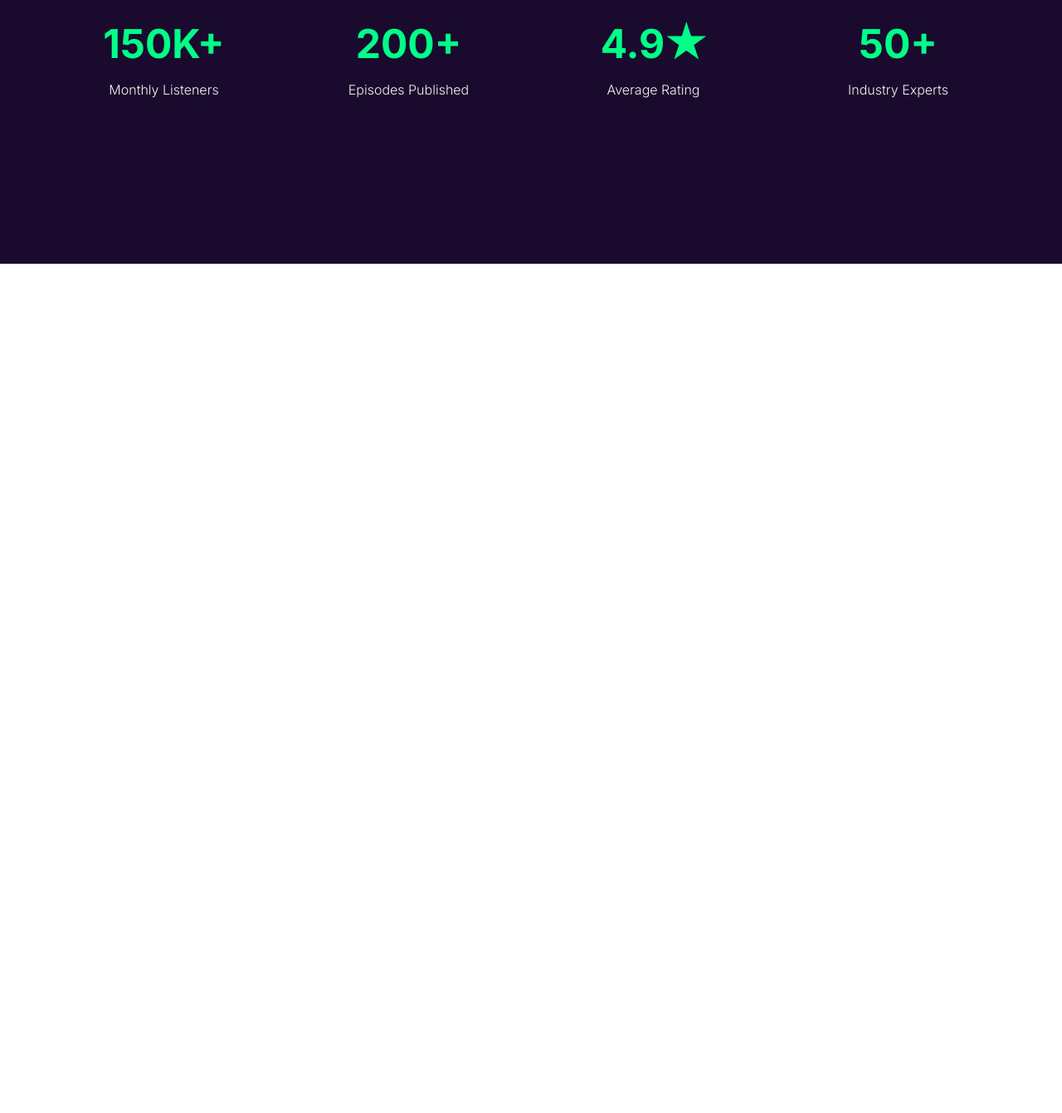
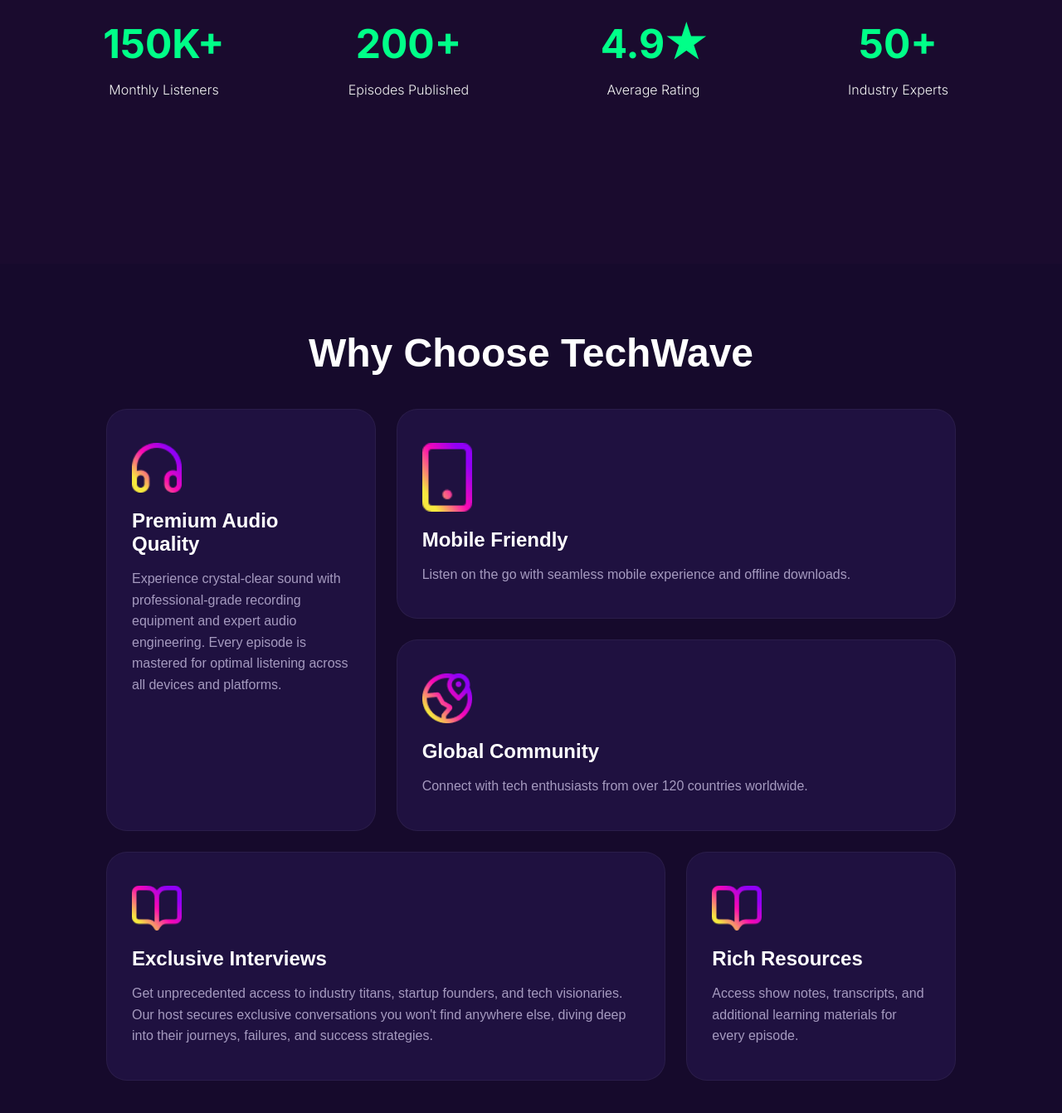
Before and after one commit to kawsarNK/Assignment-2, a plain HTML site: page index.html in a window 1280 px wide. Shown: the part 1104-2446 px from the top of the page at 83% size. Before the commit the page ends 1422 px from the top, so only its background shows below. Drawn offline with Linux system fonts and the light colour scheme.

Commit message:
Complete feature section

```diff
--- a/index.html
+++ b/index.html
@@ -42,8 +42,6 @@
     <main>
         <section class="banner">
             <div class="banner-wrapper">
-
-                <!-- CIRCLE -->
                 <div class="circle">
                     <span class="badge">NEW</span>
 
@@ -54,7 +52,7 @@
 
 
                 <h1>TechWave</h1>
-                <p>Exploring the future of technology, innovation, and digital careers.</p>
+                <p>Your daily dose of tech insights, productivity hacks, and personal growth.</p>
 
                 <div class="banner-buttons">
                     <a href="#" class="btn"><i class="fa-brands fa-spotify"></i> Listen on Spotify</a>
@@ -92,6 +90,46 @@
             </div>
         </section>
 
+        <section id="features" class="features">
+            <h2>Why Choose TechWave</h2>
+
+            <div class="feature-grid">
+                <div class="card">
+                    <img src="./assets/headphone.png" alt="headphone">
+                    <h3>Premium Audio Quality</h3>
+                    <p>Experience crystal-clear sound with professional-grade recording equipment and expert audio
+                        engineering. Every episode is mastered for optimal listening across all devices and platforms.
+                    </p>
+                </div>
+
+                <div class="card">
+                    <img src="./assets/device.png" alt="">
+                    <h3>Mobile Friendly</h3>
+                    <p>Listen on the go with seamless mobile experience and offline downloads.</p>
+                </div>
+
+                <div class="card">
+                    <img src="./assets/location.png" alt="">
+                    <h3>Global Community</h3>
+                    <p>Connect with tech enthusiasts from over 120 countries worldwide.</p>
+                </div>
+
+                <div class="card">
+                    <img src="./assets/resource.png" alt="Resources">
+                    <h3>Exclusive Interviews</h3>
+                    <p>Get unprecedented access to industry titans, startup founders, and tech visionaries. Our host
+                        secures exclusive conversations you won't find anywhere else, diving deep into their journeys,
+                        failures, and success strategies.</p>
+                </div>
+
+                <div class="card">
+                    <img src="./assets/resource.png" alt="Resources">
+                    <h3>Rich Resources</h3>
+                    <p>Access show notes, transcripts, and additional learning materials for every episode.</p>
+                </div>
+            </div>
+        </section>
+
 
 
     </main>
--- a/styles/style.css
+++ b/styles/style.css
@@ -217,6 +217,75 @@
 
 }
 
+.features {
+    padding: 80px 10%;
+    background-color: #160a2c;
+    color: white;
+    text-align: center;
+    font-family: sans-serif;
+}
+
+.features h2 {
+    font-size: 3rem;
+    margin-bottom: 40px;
+    font-weight: 700;
+}
+
+.feature-grid {
+    display: grid;
+    grid-template-columns: repeat(3, 1fr);
+    gap: 25px;
+    text-align: left;
+    max-width: 1600px;
+    margin: 0 auto;
+}
+
+.card {
+    background: #1f1140;
+    padding: 40px 30px;
+    border-radius: 25px;
+    border: 1px solid rgba(255, 255, 255, 0.05);
+    display: flex;
+    flex-direction: column;
+    justify-content: flex-start;
+}
+
+.card img {
+    width: 60px;
+    height: auto;
+    margin-bottom: 20px;
+}
+
+.card h3 {
+    font-size: 1.5rem;
+    margin-bottom: 15px;
+    color: #ffffff;
+}
+
+.card p {
+    color: #a59abf;
+    line-height: 1.6;
+    font-size: 1rem;
+    margin: 0;
+}
+
+.card:nth-child(1) {
+    grid-row: span 2;
+}
+
+.card:nth-child(2) {
+    grid-column: span 2;
+}
+
+.card:nth-child(3) {
+    grid-column: span 2;
+}
+
+.card:nth-child(4) {
+    grid-column: span 2;
+}
+
+
 @media (max-width: 576px) {
     .nav-links {
         display: none;
@@ -245,10 +314,29 @@
     }
 
     .banner-buttons {
-        flex-direction: column;
+        /* flex-direction: column; */
     }
 
     .stats {
         grid-template-columns: repeat(2, 1fr);
     }
+
+    .features {
+        padding: 40px 20px;
+    }
+
+    .feature-grid {
+        grid-template-columns: 1fr;
+        gap: 20px;
+    }
+
+    .card {
+        grid-row: auto;
+        grid-column: auto;
+        padding: 30px 20px;
+    }
+
+    .features h2 {
+        font-size: 1.8rem;
+    }
 }
```
